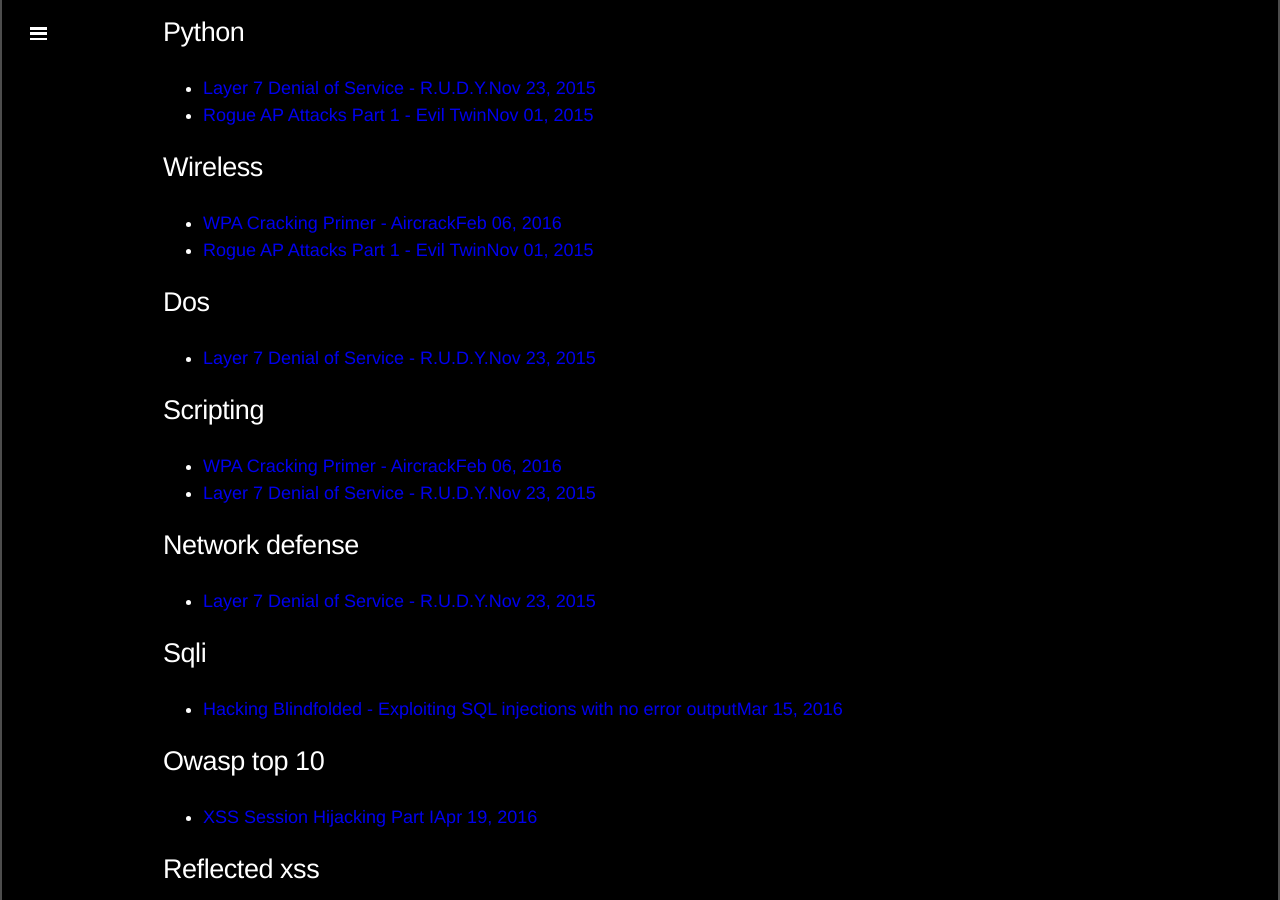
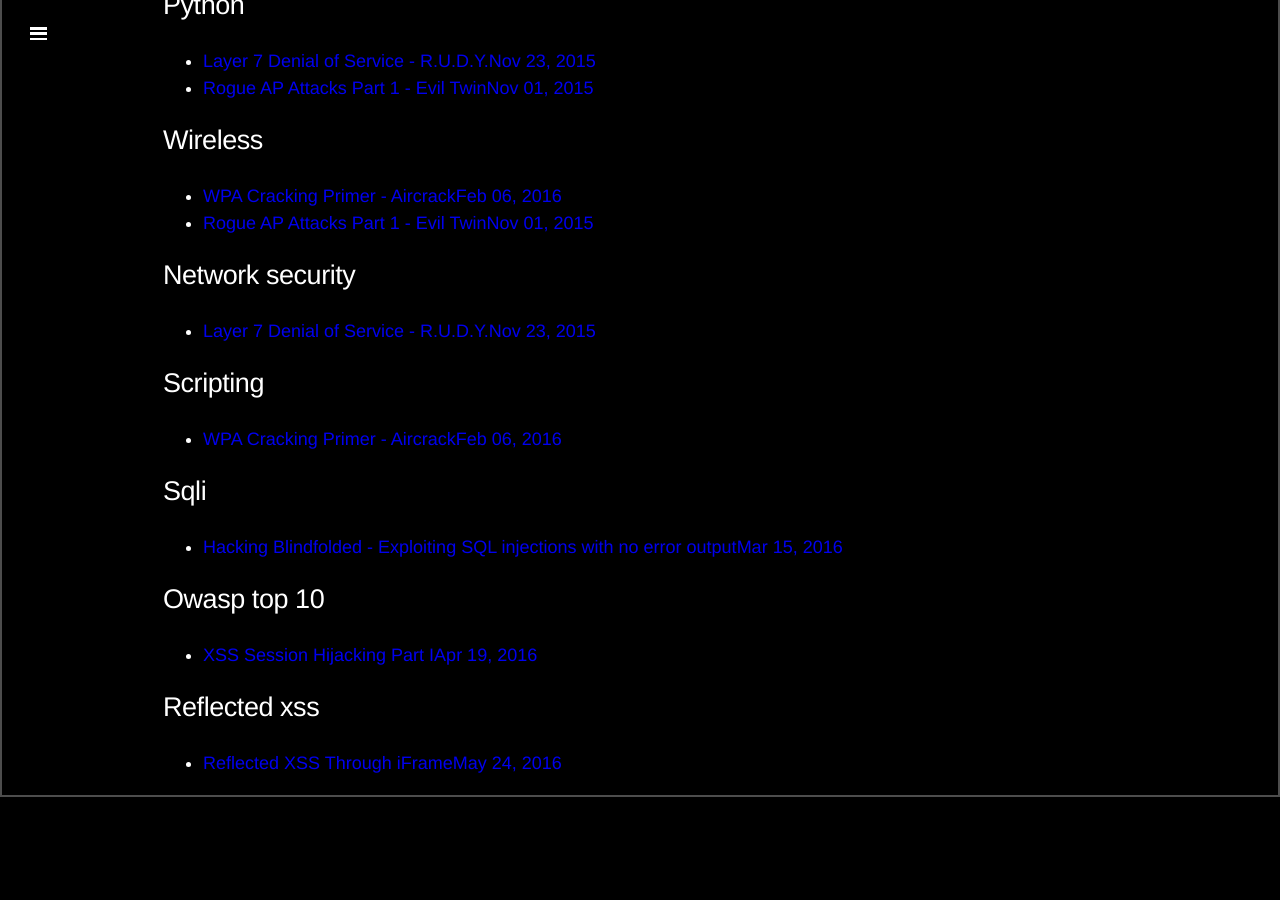
Before and after one commit to s0lst1c3/s0lst1c3.github.io, a Jekyll site: the page built from category.html, in a window 1280 px wide and 900 px high, scrolled down 1101 px. Built offline with Jekyll 4.4.1, drawn with Linux system fonts in a browser that asks for light colours; Markdown is read by kramdown in place of the engine named in the settings; after the commit the page ends 1898 px from its top, so only the background shows below that; some of the changed text lies outside the part shown.

Commit message:
Update 2015-11-23-rudy-layer-7-dos.md

```diff
--- a/_posts/2015-11-23-rudy-layer-7-dos.md
+++ b/_posts/2015-11-23-rudy-layer-7-dos.md
@@ -3,9 +3,7 @@
 title: Layer 7 Denial of Service - R.U.D.Y.
 categories:
 - python
-- dos
-- scripting
-- network defense
+- network security
 ---
 
 #Intro to R.U.D.Y. attacks
```
